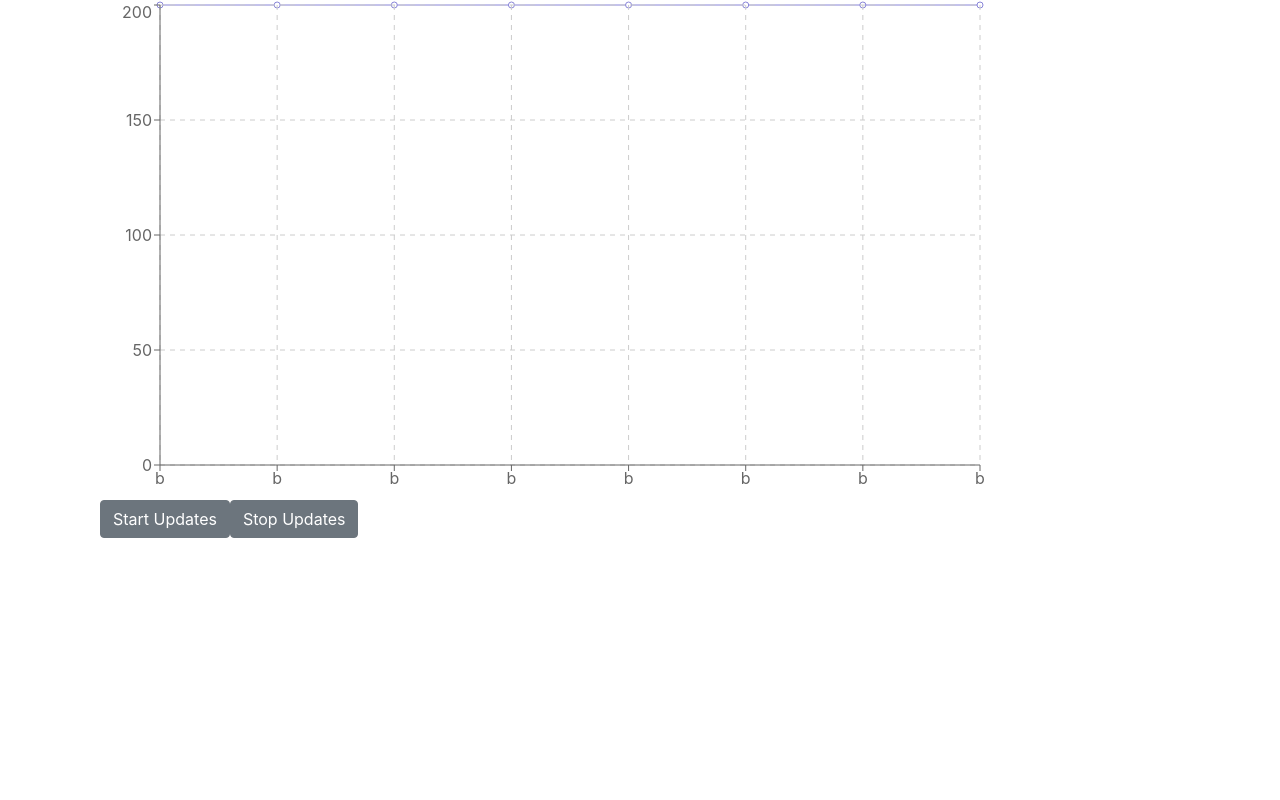
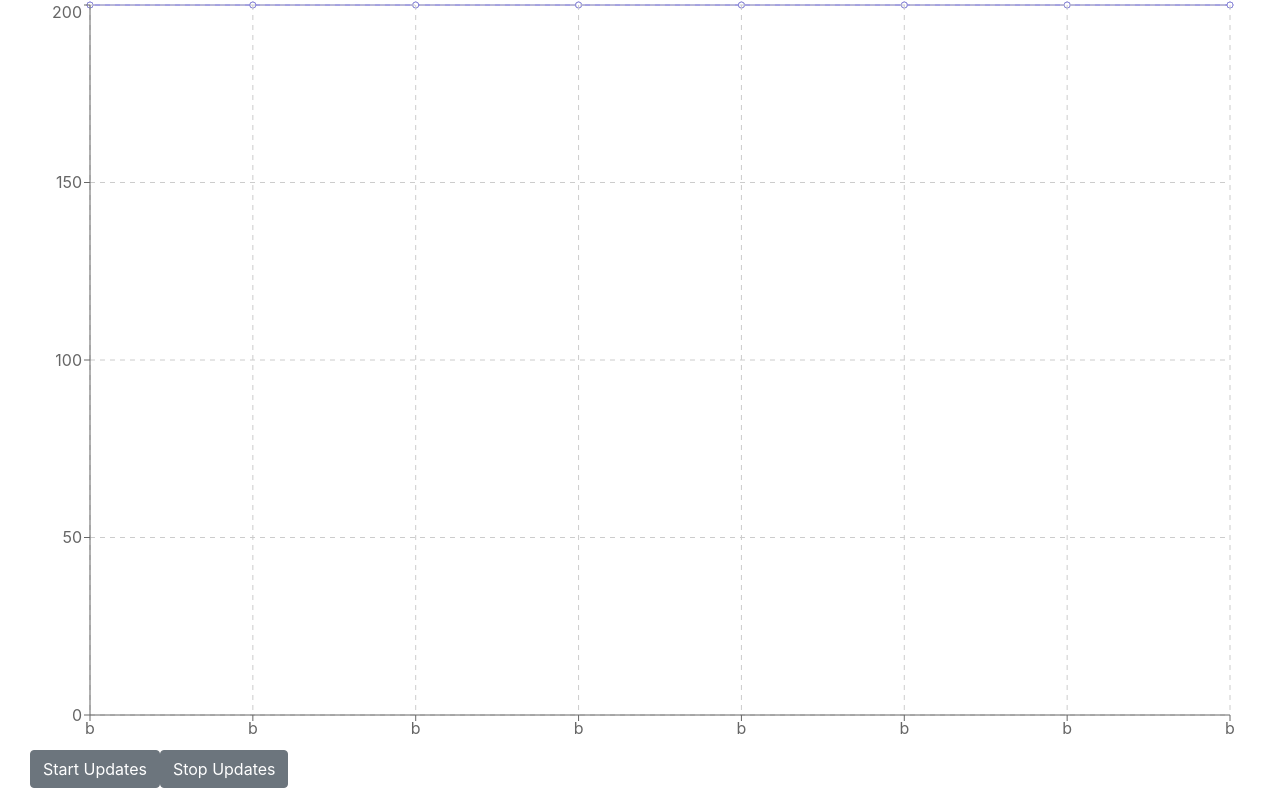
Before and after one commit to shyaboi/nano-tracker-react, a React (Create React App) app: page / in a window 1280 px wide. Built offline with nearby package versions, Linux system fonts and the light colour scheme.

Commit message:
added response reset height function and state event, responsive container recharts not working properly

```diff
--- a/src/App.tsx
+++ b/src/App.tsx
@@ -7,7 +7,7 @@ import { Container, Row, Col } from 'reactstrap';
 
 function App() {
   return (
-    <Container>
+    <Container fluid>
       <Row>
         <Col>
        <HashLine  />
--- a/src/Components/HashLin/HashLine.js
+++ b/src/Components/HashLin/HashLine.js
@@ -2,18 +2,23 @@ import { Hash } from "crypto";
 import React, { useEffect, useState } from "react";
 import { Container, Row, Col, Button } from "reactstrap";
 import { Progress } from "reactstrap";
-import {LineChart, Line, CartesianGrid, XAxis, YAxis, Tooltip } from 'recharts';
+import {ResponsiveContainer, ComposedChart, LineChart,Area, Line, CartesianGrid, XAxis, YAxis, Tooltip, Legend } from 'recharts';
 let gData = [
-    {name:"b",uv:200},{name:"b",uv:200},{name:"b",uv:200},{name:"b",uv:200},{name:"b",uv:200},{name:"b",uv:200},{name:"b",uv:200},{name:"b",uv:200},];
+    {name:"b",uv:200, pv:200},{name:"b",uv:200, pv:200},{name:"b",uv:200, pv:200},{name:"b",uv:200, pv:200},{name:"b",uv:200, pv:200},{name:"b",uv:200, pv:200},{name:"b",uv:200, pv:200},{name:"b",uv:200, pv:200},];
 
-let Updater
+    let Updater
     const HashLine = () =>{
         const [GgData, setGData] = useState([])
         const [updateInterval, setUpdateInterval] = useState(0)
+        const [windowHeight, setWindowHeight] = useState(50)
 
+        function handleResize() {
+            setWindowHeight(window.innerHeight -50)}
         useEffect(() => {
             setGData(gData)
-})
+            handleResize()
+        })
+            window.addEventListener('resize', handleResize)
 
 const fetchy = async (address) => {
     let res = await fetch(
@@ -33,7 +38,7 @@ const beef = (b)=> {
             let bal =await pData.balance
             let hashTotal =await pData.hashrate
             console.log(hashTotal)
-            gData.push({name:"b",uv:hashTotal})
+            gData.push({name:hashTotal,uv:hashTotal,pv:150,amt:2222})
             let dataG = gData.map(beef)
             if(dataG.length>8){
                 gData.shift()
@@ -42,10 +47,14 @@ const beef = (b)=> {
             setGData(dataG)
         });
     }
+
+
+
+
     let startTick=() =>{
         if(!updateInterval){
             console.log('clicked')
-            Updater = setInterval(updateLine,3000)
+            Updater = setInterval(updateLine,1000)
             setUpdateInterval(1)
         }
 
@@ -60,16 +69,19 @@ let stopTick=() =>{
     }
 }
 
-
     return(
-        <Container>
-        <LineChart width={900} height={500} data={GgData} margin={{ top: 5, right: 20, bottom: 5, left: 0 }}>
-        <Line type="monotone" dataKey="uv" stroke="#8884d8" />
+<Container fluid>
+        <ResponsiveContainer  width="100%" height={windowHeight} >
+        <ComposedChart  data={GgData} margin={{ top: 5, right: 20, bottom: 5, left: 0 }}>
+        <Line type="monotone" dataKey="uv"  stroke="#8884d8" fill="#82ca9d"/>
+        <Line type="monotone" dataKey="pv"  stroke="#8884d8" />
         <CartesianGrid stroke="#ccc" strokeDasharray="5 5" />
         <XAxis dataKey="name" />
         <YAxis />
         <Tooltip />
-      </LineChart>
+      </ComposedChart>
+</ResponsiveContainer>
+        <Legend />
 <Button onClick={startTick}>Start Updates</Button>
 <Button onClick={stopTick}>Stop Updates</Button>
 </Container>
--- a/src/index.tsx
+++ b/src/index.tsx
@@ -2,7 +2,7 @@ import React from 'react';
 import ReactDOM from 'react-dom';
 import './index.css';
 import App from './App';
-// import * as serviceWorkerRegistration from './serviceWorkerRegistration';
+import * as serviceWorkerRegistration from './serviceWorkerRegistration';
 import reportWebVitals from './reportWebVitals';
 
 ReactDOM.render(
@@ -15,7 +15,7 @@ ReactDOM.render(
 // If you want your app to work offline and load faster, you can change
 // unregister() to register() below. Note this comes with some pitfalls.
 // Learn more about service workers: https://cra.link/PWA
-// serviceWorkerRegistration.unregister();
+serviceWorkerRegistration.register();
 
 // If you want to start measuring performance in your app, pass a function
 // to log results (for example: reportWebVitals(console.log))
```
